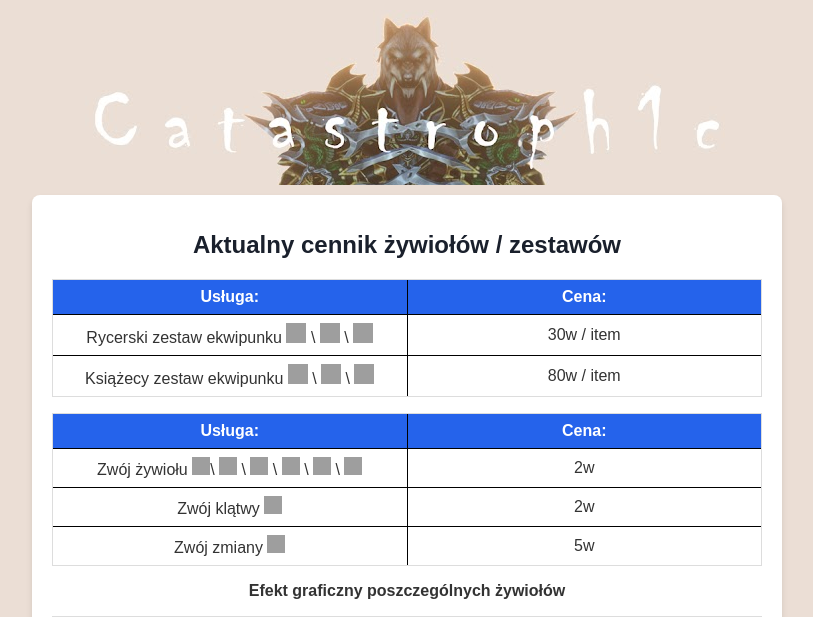
After one commit to jkostka/mt2-upgrade-simulator, a Flask app: page /cennik in a window 1280 px wide. The commit adds this page. Shown: the top 617 px of the page, without its empty margins (233-1046 px from the left). Run offline with Flask 3, Linux system fonts and the light colour scheme; grey boxes are pictures that could not be loaded.

Commit message:
changed css

```diff
--- a/app.py
+++ b/app.py
@@ -1,8 +1,13 @@
 from flask import Flask, request, render_template
+from flask import Flask, redirect, url_for
 import random
 import statistics
 
-app = Flask(__name__)
+app = Flask(__name__, static_folder="static")
+
+@app.route('/cennik')
+def cennik():
+    return app.send_static_file('sites/cennik.html')
 
 # Inicjalizacja wartości poza funkcją index
 start_level = 0
@@ -133,5 +138,6 @@ def index():
 
     return render_template("index.html", results=results, start_level=start_level, number_of_attemps=number_of_attemps, item_type=item_type, scroll_type=scroll_type, number_of_simulations=number_of_simulations, error_message=error_message)
 
+
 if __name__ == "__main__":
     app.run(debug=True)
--- a/static/css/style.css
+++ b/static/css/style.css
@@ -126,3 +126,77 @@ th, td {
 th {
     background-color: #f2f2f2;
 }
+
+#tabela_zywioly th, #tabela_zywioly td, #tabela_zestawy th, #tabela_zestawy td
+{
+    border-style:groove;
+    border-width: thin;
+    border-collapse: collapse;
+    border-color:black;
+    text-align: center;
+    width:300px;
+}
+
+#tabela_zywioly th, #tabela_zestawy th
+{
+    background-color: #2563eb;
+    color: white;
+}
+
+#akapit_nad_obrazkami
+{
+    font-weight: bold;
+    font-size: medium;
+    text-align: center;
+
+}
+
+#tabela_efekty td
+{
+    font-weight: bold;
+    border-style: none;
+    text-align: center;
+    table-layout: fixed;
+}
+
+#tabela_efekty td
+{
+    width: 33%;
+}
+
+#tabela_efekty img
+{
+  width: 100%;
+  height: auto; /* Utrzymuje proporcje obrazka */
+  object-fit: cover; /* Jeśli chcesz, aby obrazek wypełniał całą komórkę */
+
+}
+
+#tabela_zywioly img
+{
+    width: 18px;
+    height: 18px;
+}
+#tabela_zestawy img
+{
+    width: 20px;
+    height: 20px;
+}
+
+#przycisk_powrot
+{
+    width: 100%;
+    padding: 10px;
+    font-size: 1rem;
+    border: 1px solid #d2d6dc;
+    border-radius: 5px;
+    box-sizing: border-box;
+    background-color: #2563eb;
+    color: white;
+    cursor: pointer;
+}
+
+#przycisk_powrot:hover
+{
+    background-color: #1e40af;
+}
--- /dev/null
+++ b/static/sites/cennik.html
@@ -0,0 +1,78 @@
+<!DOCTYPE html>
+<html lang="pl">
+<head>
+    <meta charset="UTF-8">
+    <title>Aktualny cennik żywiołów/zestawów</title>
+    <link rel="stylesheet" href="/static/css/style.css">
+</head>
+
+<body>
+    <header>
+            <!-- <a href="https://www.youtube.com/@Catastroph1c" target="_blank"> /-->
+                 <img src="/static/images/logo.png" alt="Logo">
+             </a>
+    </header>
+<div class="container">
+    <h1>Aktualny cennik żywiołów / zestawów</h1>
+   <table id="tabela_zestawy">
+<thread>
+    <tr>
+        <th>Usługa:</th>
+        <th>Cena:</th>
+    </tr>
+</thread>
+
+<tr>
+    <td title="Przy 3 itemach: (+ 1500 PŻ, +5% silny przeciwko potworom). Rekomendowany zestaw do bicia w trybie polimorfii" class="usluga">Rycerski zestaw ekwipunku <img src="https://pl-wiki.metin2.gameforge.com/images/9/9d/Ryc._Od%C5%82amek_Broni_II.png" alt="odlamek_broni.png"> \ <img src="https://pl-wiki.metin2.gameforge.com/images/1/1a/Ryc._Od%C5%82amek_He%C5%82mu_II.png" alt="odlamek_helmu.png"> \ <img src="https://pl-wiki.metin2.gameforge.com/images/c/c2/Ryc._Od%C5%82amek_Zbroi_II.png" alt="odlamek_zbroi.png"></td>
+    <td>30w / item</td>
+</tr>
+<tr>
+    <td title="Przy 3 itemach: (+ 2500 PŻ, + 10% magii / walki wręcz, + 5% szybkości ruchu). Rekomendowany zestaw do bicia z buta/wierzcha" class="usluga">Książecy zestaw ekwipunku <img src="https://pl-wiki.metin2.gameforge.com/images/3/3b/Ksi%C4%85%C5%BC._Od%C5%82amek_Broni_II.png" alt="ksiazecy_broni.png" srcset=""> \ <img src="https://pl-wiki.metin2.gameforge.com/images/0/04/Ksi%C4%85%C5%BC._Od%C5%82amek_He%C5%82mu_II.png" alt="ksiazecy_helmu.png"> \ <img src="https://pl-wiki.metin2.gameforge.com/images/9/9d/Ksi%C4%85%C5%BC._Od%C5%82amek_Zbroi_II.png" alt="ksiazecy_zbroi.png"></td>
+    <td>80w / item</td>
+</tr>
+   </table>
+
+
+   <p>
+       <table id="tabela_zywioly">
+        <thread>
+            <tr>
+                <th>Usługa:</th>
+                <th>Cena:</th>
+            </tr>
+        </thread>
+        <tr>
+            <td title="Dodaje bonus silny przeciwko danemu żywiołowi. Bonus można nałożyć maksymalnie 3 razy. Możliwe wartości 1/2/4/6/8 % żywiołu na każdy +. Maksymalnie 24% mocy żywiołu na +3." class="usluga">Zwój żywiołu <img src="https://pl-wiki.metin2.gameforge.com/images/6/63/Zw%C3%B3j_Ognia.png" alt="zwoj_ognia.jpg">\ <img src="https://pl-wiki.metin2.gameforge.com/images/7/73/Zw%C3%B3j_Lodu.png" alt="zwoj_lodu.png"> \ <img src="https://pl-wiki.metin2.gameforge.com/images/5/51/Zw%C3%B3j_Ziemi.png" alt="zwoj_ziemi.png"> \ <img src="https://pl-wiki.metin2.gameforge.com/images/0/0f/Zw%C3%B3j_Wiatru.png" alt="zwoj_wiatru.png"> \ <img src="https://pl-wiki.metin2.gameforge.com/images/d/d4/Zw%C3%B3j_Mroku.png" alt="zwoj_mroku.png"> \ <img src="https://pl-wiki.metin2.gameforge.com/images/5/51/Zw%C3%B3j_B%C5%82yskawicy.png" alt="zwoj_blyskawicy.png"> </td>
+            <td>2w</td>
+        </tr>
+        <tr>
+            <td title="Obniża poziom zaczarowania żywiołu o 1." class="usluga">Zwój klątwy <img src="https://pl-wiki.metin2.gameforge.com/images/d/d4/Zw%C3%B3j_Kl%C4%85twy.png" alt="zwoj_klatwy.jpg"></td>
+            <td>2w</td>
+        </tr>
+        <tr>
+            <td title="Zwój umożliwia zmianę żywiołu na inny (wybrany), przy zachowaniu obecnego %." class="usluga">Zwój zmiany <img src="https://pl-wiki.metin2.gameforge.com/images/8/87/Zw%C3%B3j_Zmiany.png" alt="zwoj_zmiany.jpg"></td>
+            <td>5w</td>
+        </tr>
+       </table>
+   </p>
+
+   <p id="akapit_nad_obrazkami">Efekt graficzny poszczególnych żywiołów </p>
+
+   <table id="tabela_efekty">
+
+    <tr>
+        <td><img src="https://pl-wiki.metin2.gameforge.com/images/8/81/Zaczarowanie_%C5%BBywio%C5%82u_Broni_Miecz_Ogie%C5%84.gif"alt="zywiol_ognia.gif" >Żywioł ognia</td>
+        <td><img src="https://pl-wiki.metin2.gameforge.com/images/6/63/Zaczarowanie_%C5%BBywio%C5%82u_Broni_Miecz_L%C3%B3d.gif" alt="zywiol_logu.gif" >Żywioł lodu</td>
+        <td><img src="https://pl-wiki.metin2.gameforge.com/images/2/2b/Zaczarowanie_%C5%BBywio%C5%82u_Broni_Miecz_B%C5%82yskawica.gif" alt="zywiol_blyskawicy.gif">Żywioł błyskawicy</td>
+    </tr>
+    <tr>
+        <td><img src="https://pl-wiki.metin2.gameforge.com/images/5/53/Zaczarowanie_%C5%BBywio%C5%82u_Broni_Miecz_Wiatr.gif" alt="zywiol_wiatru.gif" >Żywioł wiatru</td>
+        <td><img src="https://pl-wiki.metin2.gameforge.com/images/2/27/Zaczarowanie_%C5%BBywio%C5%82u_Broni_Miecz_Ziemia.gif" alt="zywiol_ziemi.gif">Żywioł ziemi</td>
+        <td><img src="https://pl-wiki.metin2.gameforge.com/images/8/83/Zaczarowanie_%C5%BBywio%C5%82u_Broni_Miecz_Mrok.gif" alt="zywiol_mroku.gif">Żywioł mroku</td>
+    </tr>
+   </table>
+<br><p><button onclick="window.history.back()" id="przycisk_powrot">Powrót</button></p>
+
+    </div>
+</body>
+</html>
--- a/templates/index.html
+++ b/templates/index.html
@@ -168,7 +168,7 @@
         <div class="links">
             <a href="https://tipply.pl/@catastroph1c" target="_blank">Wsparcie twórcy</a>
             <a href="https://www.youtube.com/@Catastroph1c" target="_blank">Kanał YouTube</a>
-            <a href="{{ url_for('static', filename='images/cennik.gif') }}" target="_blank">Cennik żywiołów/zestawów</a>
+            <a href="/cennik">Cennik żywiołów/zestawów</a>
         </div>
     </div>
 
```
